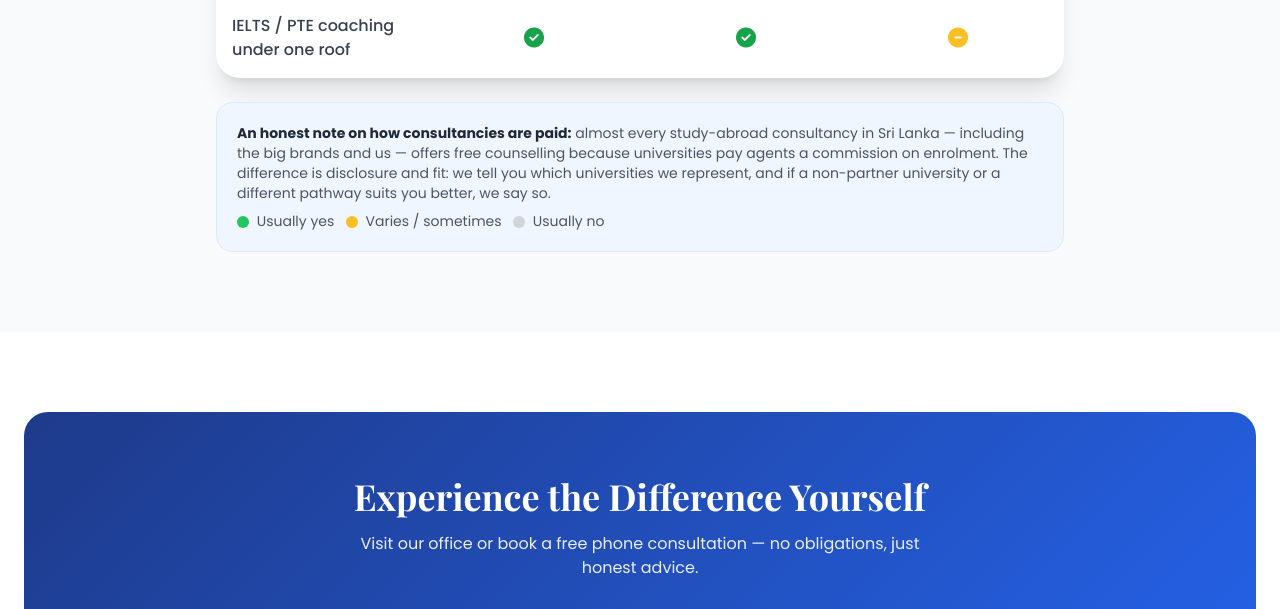
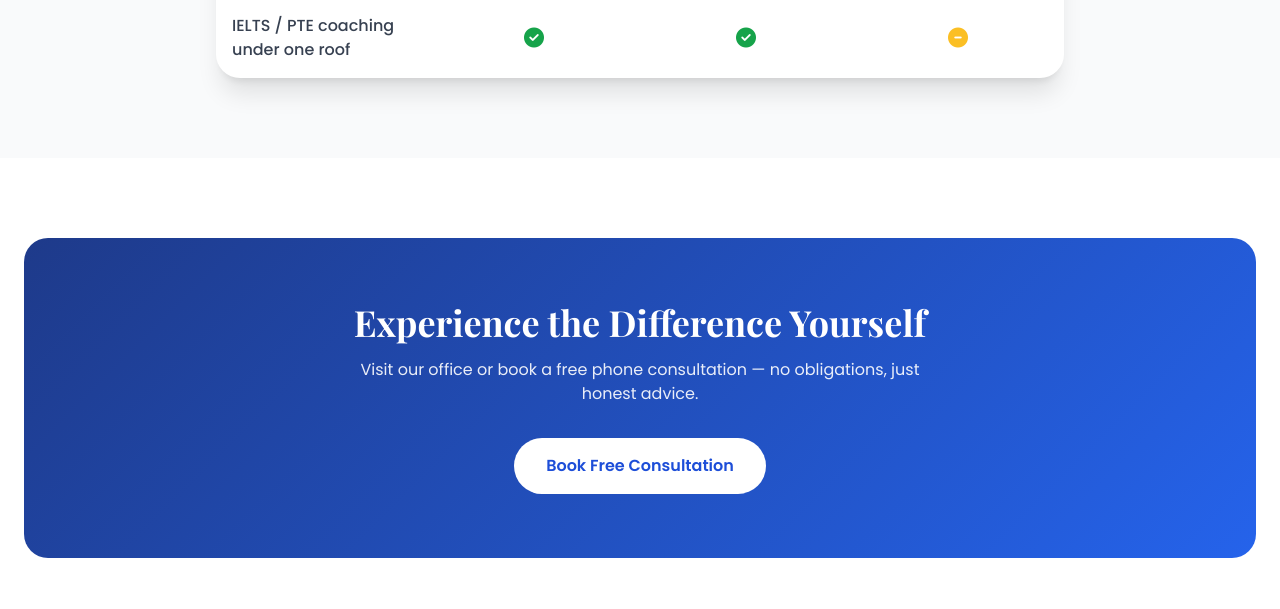
Before and after one commit to charithmadhuranga/visa-website, a plain HTML site: page about/why-choose-us.html in a window 1280 px wide. Shown: the part 1934-2543 px from the top of the page. Drawn offline with nearby package versions, Linux system fonts and the light colour scheme.

Commit message:
Remove commission disclosure note from comparison table

```diff
--- a/about/why-choose-us.html
+++ b/about/why-choose-us.html
@@ -129,10 +129,6 @@
                 </div>
             </div>
 
-            <div class="mt-6 bg-blue-50 border border-blue-100 rounded-2xl p-5 text-sm text-gray-600" data-aos="fade-up">
-                <p class="mb-2"><strong class="text-gray-800">An honest note on how consultancies are paid:</strong> almost every study-abroad consultancy in Sri Lanka — including the big brands and us — offers free counselling because universities pay agents a commission on enrolment. The difference is disclosure and fit: we tell you which universities we represent, and if a non-partner university or a different pathway suits you better, we say so.</p>
-                <p><span class="inline-block w-3 h-3 rounded-full bg-green-500 align-middle mr-1"></span> Usually yes&nbsp;&nbsp;<span class="inline-block w-3 h-3 rounded-full bg-amber-400 align-middle mx-1"></span> Varies / sometimes&nbsp;&nbsp;<span class="inline-block w-3 h-3 rounded-full bg-gray-300 align-middle mx-1"></span> Usually no</p>
-            </div>
         </div>
     </section>
 
```
